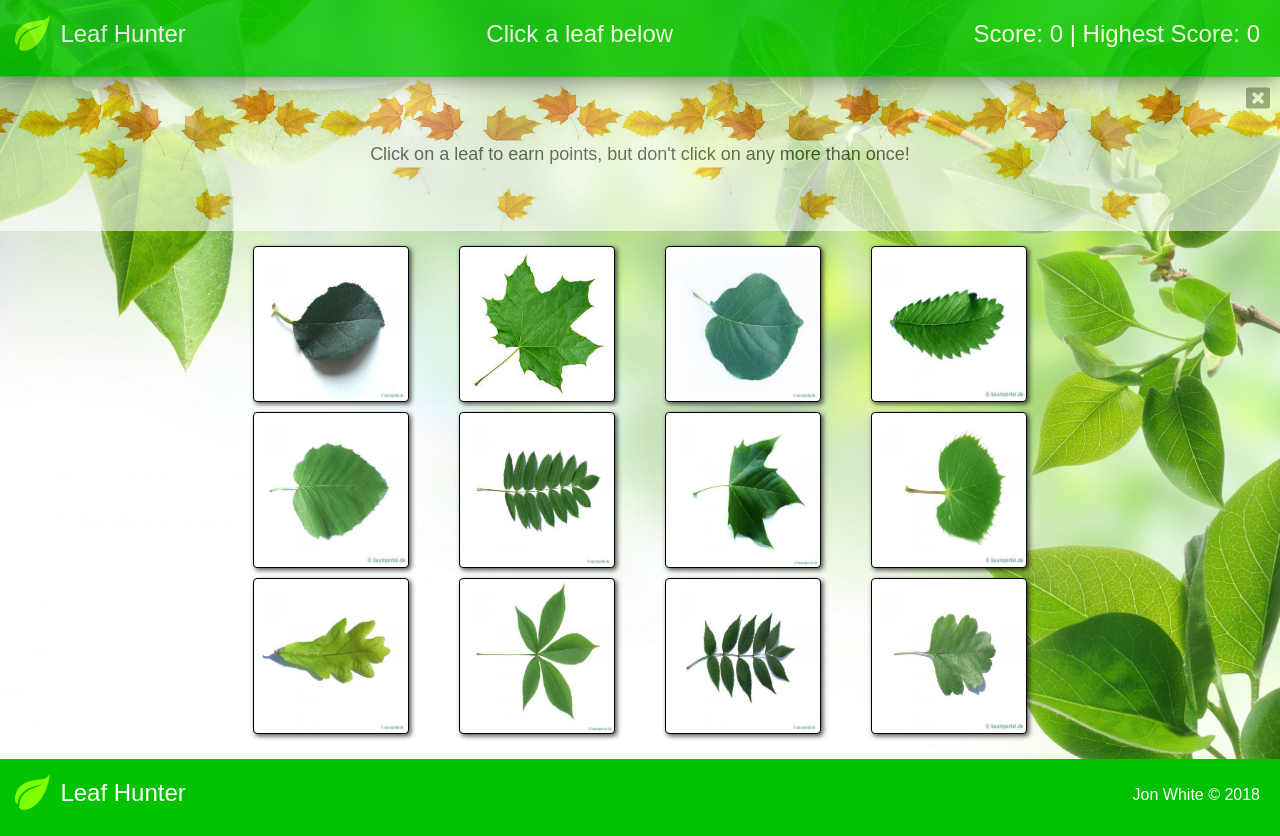
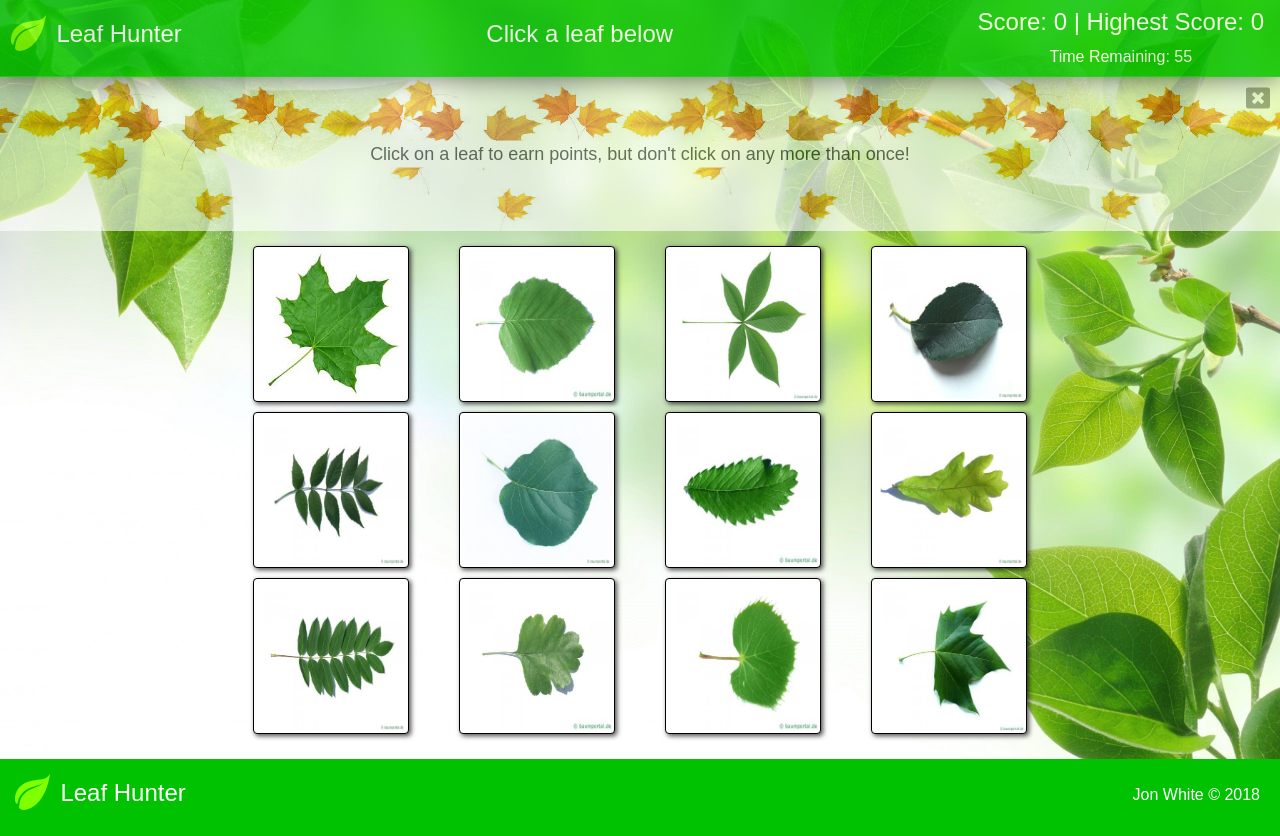
Before and after one commit to jonathan-white/Leaf-Hunter, a React (Create React App) app in the folder clickme/: page / in a window 1280 px wide. Built offline with nearby package versions, Linux system fonts and the light colour scheme.

Commit message:
Added countdown

```diff
--- a/clickme/src/App.js
+++ b/clickme/src/App.js
@@ -5,6 +5,22 @@ import Intro from './components/Intro/Intro';
 import Board from './components/Board/Board';
 import Footer from './components/Footer/Footer';
 import images from './images.json';
+
+const goodResponse = [
+  "You guessed correctly!",
+  "You're a natural!",
+  "Keep it up!",
+  "Your memory serves you well.",
+  "Good job!"
+];
+
+const badResponse = [
+  "You guessed incorrectly!",
+  "So close, but that's not it!",
+  "Better luck next time.",
+  "You're running out of time...",
+  "Don't click the same leaf twice!"
+];
 
 class App extends Component {
   constructor(props) {
@@ -14,72 +30,99 @@ class App extends Component {
       clicked: [],
       score: 0,
       highScore: 0,
-      correctChoice: null
+      correctChoice: null,
+      counter: 60,
+      shake: 0,
+      status: 'Click a leaf below',
+      statusClass: 'text-white'
     };
   }
 
-  handleIncrement = () => {
-    if(this.state.score === 11){
-      this.winGame();
-    }
-
-    if (this.state.score >= this.state.highScore) {
-      this.setState({
-        score: this.state.score + 1,
-        highScore: this.state.highScore + 1
-      });
-    } else {
-      this.setState({ score: this.state.score + 1 });
-    }
+  // reset the clicked array, score and shuffle images
+  resetRound = () => {
+    this.setState((prevState) => ({
+      images: this.shuffleImages(prevState.images),
+      clicked: [],
+      score: 0,
+    }));
   };
 
-  // reset the clicked array, score and shuffle images
+  // Reset the game if the clock runs out of time
   resetGame = () => {
-    this.setState({
+    this.setState((prevState) => ({
+      images: this.shuffleImages(prevState.images),
       clicked: [],
       score: 0,
-      images: this.shuffleImages(this.state.images),
-    });
+      highScore: 0,
+      correctChoice: null,
+      counter: 60,
+      status: "Time's up!",
+      statusClass: 'text-white'
+    }));
+
+    this.startCountdown();
   };
 
   winGame = () => {
-    // DIsplay celebration once the game has been won!
-    alert('You win!!!');
-    console.log('You win!!');
+    // Display celebration once the game has been won!
+    this.setState({status: 'You Win!!!'});
+    this.stopCountdown();
   };
 
   correctGuess = () => {
     this.setState({
       correctChoice: true,
+      shake: 0,
+      status: goodResponse[Math.floor(Math.random() * goodResponse.length)],
+      statusClass: 'text-white'
     });
   };
 
   incorrectGuess = () => {
     this.setState({
       correctChoice: false,
+      shake: 1,
+      status: badResponse[Math.floor(Math.random() * badResponse.length)],
+      statusClass: 'text-danger'
     });
+    this.resetRound();
   };
 
   handleClick = i => {
     const clickedItems = this.state.clicked;
+    console.log('Current Timer: '+this.timerID);
 
     // If the player has already clicked the image reset the game
     if(clickedItems.includes(i)) {
       this.incorrectGuess();
-      this.resetGame();
       return;
     } else {
-      // Increment the score and highScore
-      this.handleIncrement();
       this.correctGuess();
-    }
+
+      // If score is at 11 and player has guessed correctly
+      // the game has been won
+      if(this.state.score === 11){
+        this.winGame();
+      }
+
+      // Increment the score
+      if (this.state.score >= this.state.highScore) {
+        this.setState((prevState) => ({
+          score: prevState.score + 1,
+          highScore: prevState.highScore + 1
+        }));
+      } else {
+        this.setState((prevState) => ({
+          score: prevState.score + 1
+        }));
+      }
+    };
 
     // record the index of the clicked image and reshuffle images
-    this.setState({
+    this.setState((prevState) => ({
       clicked: [...clickedItems, i],
-      images: this.shuffleImages(this.state.images)
-    });
-
+      images: this.shuffleImages(prevState.images)
+    }));
   };
 
   // Shuffle image array
@@ -90,20 +133,58 @@ class App extends Component {
       .map(a => a[1])
   );
 
+  componentDidMount = () => {
+    this.startCountdown();
+  }
+
+  componentWillUnmount = () => {
+    clearInterval(this.timerID);
+  }
+
+  // Decrement the counter state
+  decrement = () => {
+    this.setState((prevState) => ({
+      counter: (prevState.counter > 0) ? prevState.counter - 1 : 0,
+      shake: 0
+    }));
+
+    if(this.state.counter === 0) {
+      clearInterval(this.timerID);
+      this.setState({shake: 1});
+      this.resetGame();
+      return;
+    }
+  }
+
+  // Start the countdown clock
+  startCountdown = () => {
+    clearInterval(this.timerID);
+    this.timerID = setInterval(
+      () => this.decrement(),
+      1000
+    );
+  }
+
+  // Stop the countdown clock
+  stopCountdown = () => {
+    clearInterval(this.timerID);
+  }
+
   render() {
     return (
       <div className="App">
         <Navbar
+          status={this.state.status}
+          statusClass={this.state.statusClass}
           score={this.state.score}
           highScore={this.state.highScore}
-          correctChoice={this.state.correctChoice}
+          counter={this.state.counter}
         />
         <Intro />
         <Board
           images={this.state.images}
-          correctChoice={this.state.correctChoice}
-          shuffleImages={this.shuffleImages}
           onClick={this.handleClick}
+          shake={this.state.shake}
         />
         <Footer />
       </div>
--- a/clickme/src/components/Board/Board.js
+++ b/clickme/src/components/Board/Board.js
@@ -4,22 +4,15 @@ import Image from '../Image/Image';
 
 const Board = props => {
 
-	const guessedCorrectly = props.correctChoice;
-
-	let shake = "";
-	if(guessedCorrectly === false) {
-		shake = "shake";
-	}
-
 	return (
 		<main className="container">
-			<div className={`wrapper row ${shake}`}>
-				{props.shuffleImages(props.images).map(image => (
+			<div className={`wrapper row ${props.shake ? 'shake' : ''}`}>
+				{props.images.map(image => (
 					<Image
+						key={image.id}
 						id={image.id}
 						name={image.name}
 						source={image.src}
-						key={image.id}
 						handleClick={props.onClick}
 					/>
 				))}
--- a/clickme/src/components/Image/Image.css
+++ b/clickme/src/components/Image/Image.css
@@ -13,7 +13,7 @@
 
 .leaf:hover {
 	transform: scale(1.05);
-	box-shadow: 10px 10px 10px rgba(0,0,0,.7), 0 0 20px rgba(0,255,0,1);
+	box-shadow: 10px 10px 10px rgba(0,0,0,.7);
 }
 
 .leaf img {
--- a/clickme/src/components/Navbar/Navbar.css
+++ b/clickme/src/components/Navbar/Navbar.css
@@ -1,6 +1,5 @@
 .App-header {
 	background-color: rgba(0, 194, 0, 1);
-	padding: 20px;
 	color: white;
 	box-shadow: 0 0 25px rgba(0,0,0,.7);
 	opacity: .8;
--- a/clickme/src/components/Navbar/Navbar.js
+++ b/clickme/src/components/Navbar/Navbar.js
@@ -3,24 +3,16 @@ import './Navbar.css';
 import Brand from '../Brand/Brand';
 
 const Navbar = props => {
-	const guessedCorrectly = props.correctChoice;
-
-	let status;
-	let highlight = 'white';
-
-	if(guessedCorrectly) {
-		status = "You guessed correctly!";
-	} else if (guessedCorrectly === false) {
-		status = "You guessed incorrectly!";
-		highlight = 'danger';
-	} else {
-		status = "Click a leaf below";
-	}
 	return(
 		<nav className="navbar App-header">
 			<Brand />
-			<h4 className={`status text-${highlight}`}>{status}</h4>
-			<h4>Score: {props.score} | Highest Score: {props.highScore}</h4>
+			<h4 className={`status ${props.statusClass}`}>
+				{props.status}
+			</h4>
+			<div>
+				<h4>Score: {props.score} | Highest Score: {props.highScore}</h4>
+				<span>Time Remaining: {props.counter}</span>
+			</div>
 		</nav>
 	);
 };
```
